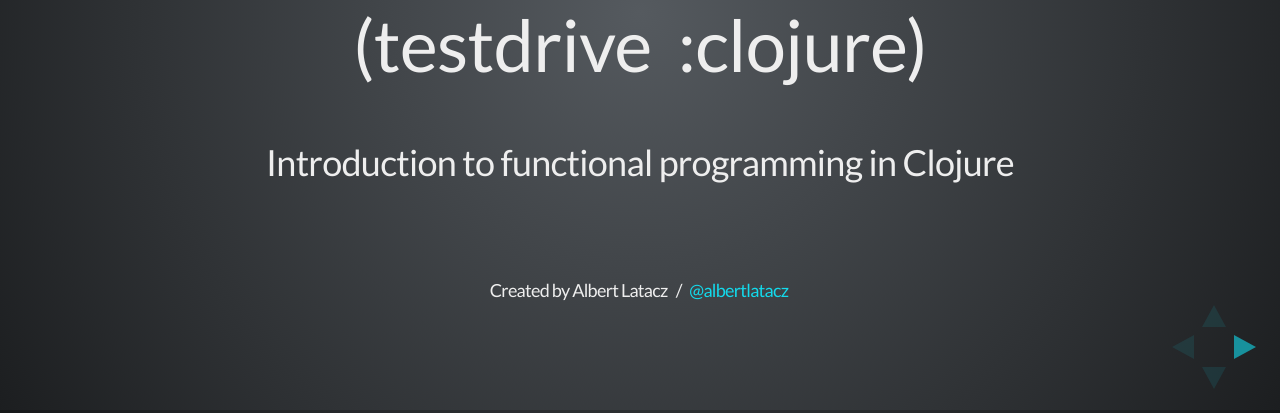
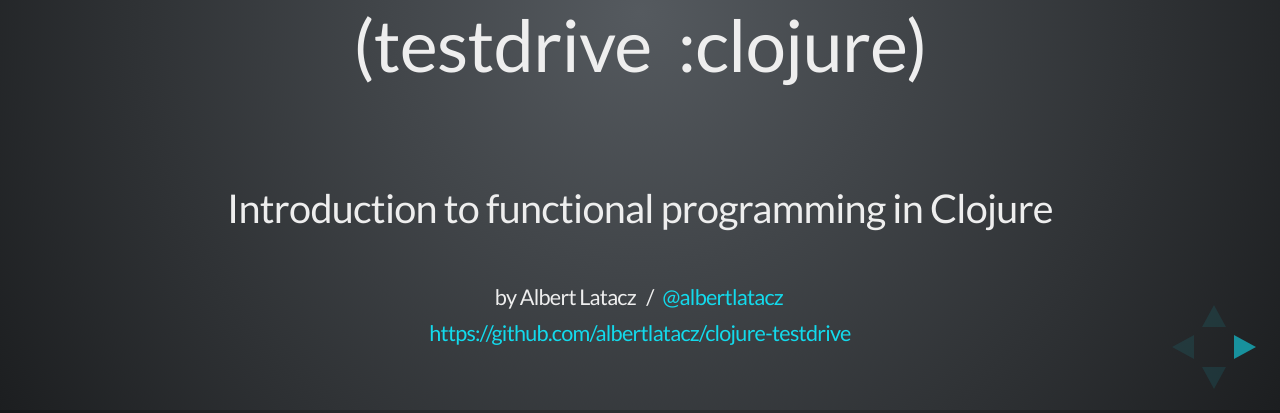
Before and after one commit to albertlatacz/clojure-testdrive, a website: page presentation/index.html in a window 1280 px wide. Shown: the part 387-800 px from the top of the page. Drawn offline with Linux system fonts and the light colour scheme.

Commit message:
Added link to github repo to first slide

```diff
--- a/presentation/index.html
+++ b/presentation/index.html
@@ -46,13 +46,14 @@
 
     <p style="font-size: 2em">(testdrive &nbsp;:clojure)</p>
     <br/>
-
-    <p style="font-size: 1em">Introduction to functional programming in Clojure</p>
-    <br/>
     <br/>
 
-    <p style="font-size: 0.5em">Created by Albert Latacz &nbsp;&nbsp;/&nbsp; <a
+    <p style="font-size: 1.1em">Introduction to functional programming in Clojure</p>
+    <br/>
+
+    <p style="font-size: 0.6em">by Albert Latacz &nbsp;&nbsp;/&nbsp; <a
             href="https://twitter.com/albertlatacz">@albertlatacz</a></p>
+    <a style="font-size: 0.6em" href="https://github.com/albertlatacz/clojure-testdrive">https://github.com/albertlatacz/clojure-testdrive</a>
 </section>
 
 <section>
```
